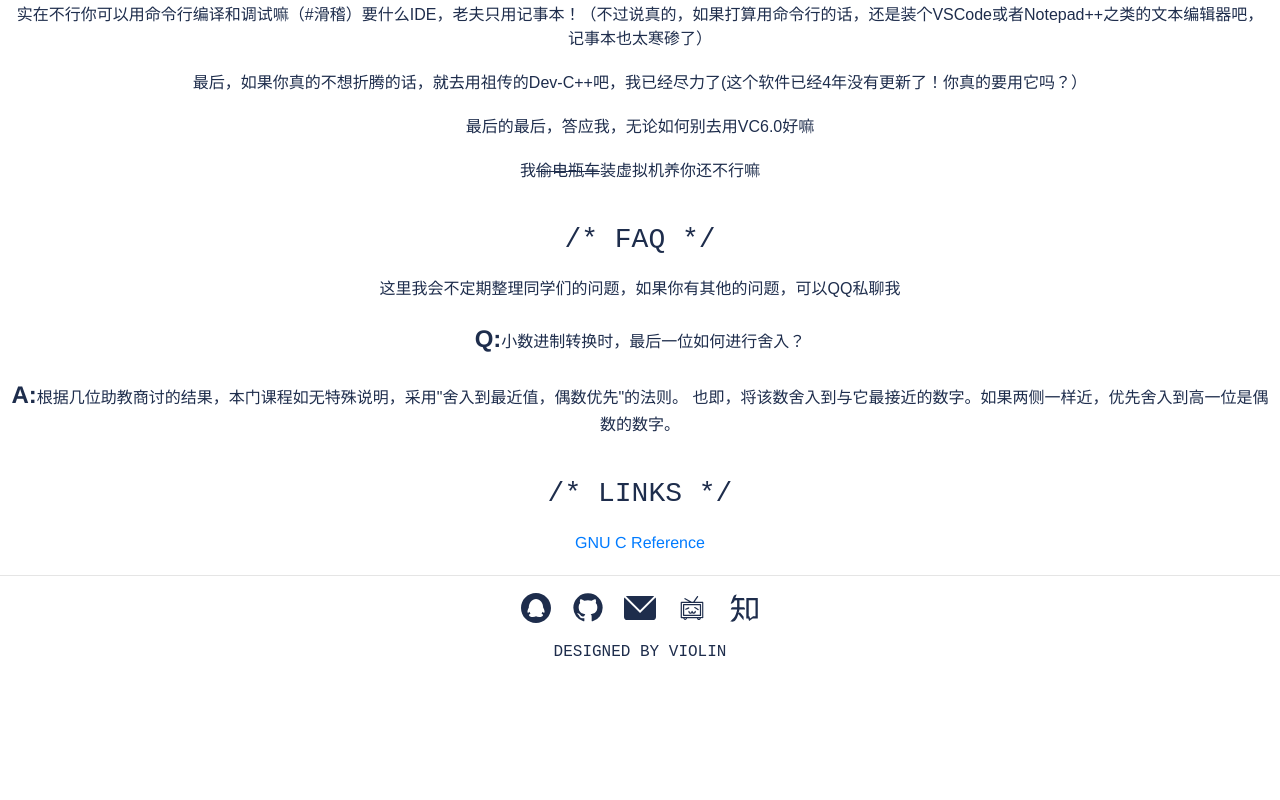
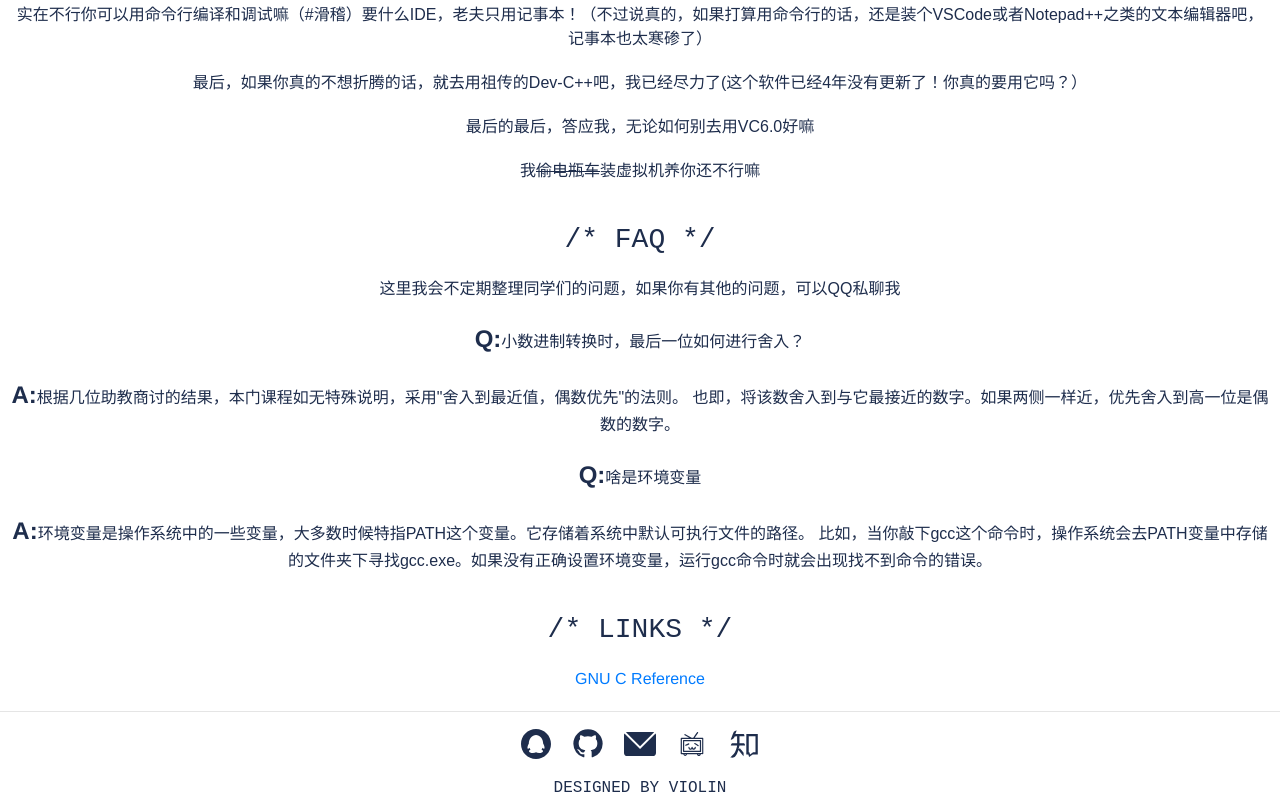
Before and after one commit to Violin9906/homepage, a Vue app: page /#/program in a window 1280 px wide. Shown: the part 2089-2889 px from the top of the page. Before the commit the page ends 2753 px from the top, so only its background shows below. Built offline with nearby package versions, Linux system fonts and the light colour scheme.

Commit message:
update program page faq 20190920

```diff
--- a/src/views/Program.vue
+++ b/src/views/Program.vue
@@ -64,6 +64,12 @@
           也即，将该数舍入到与它最接近的数字。如果两侧一样近，优先舍入到高一位是偶数的数字。
         </p>
       </section>
+      <section>
+        <p><span class="qa">Q:</span>啥是环境变量</p>
+        <p><span class="qa">A:</span>环境变量是操作系统中的一些变量，大多数时候特指PATH这个变量。它存储着系统中默认可执行文件的路径。
+          比如，当你敲下gcc这个命令时，操作系统会去PATH变量中存储的文件夹下寻找gcc.exe。如果没有正确设置环境变量，运行gcc命令时就会出现找不到命令的错误。
+        </p>
+      </section>
     </div>
 
     <div class="section">
```
